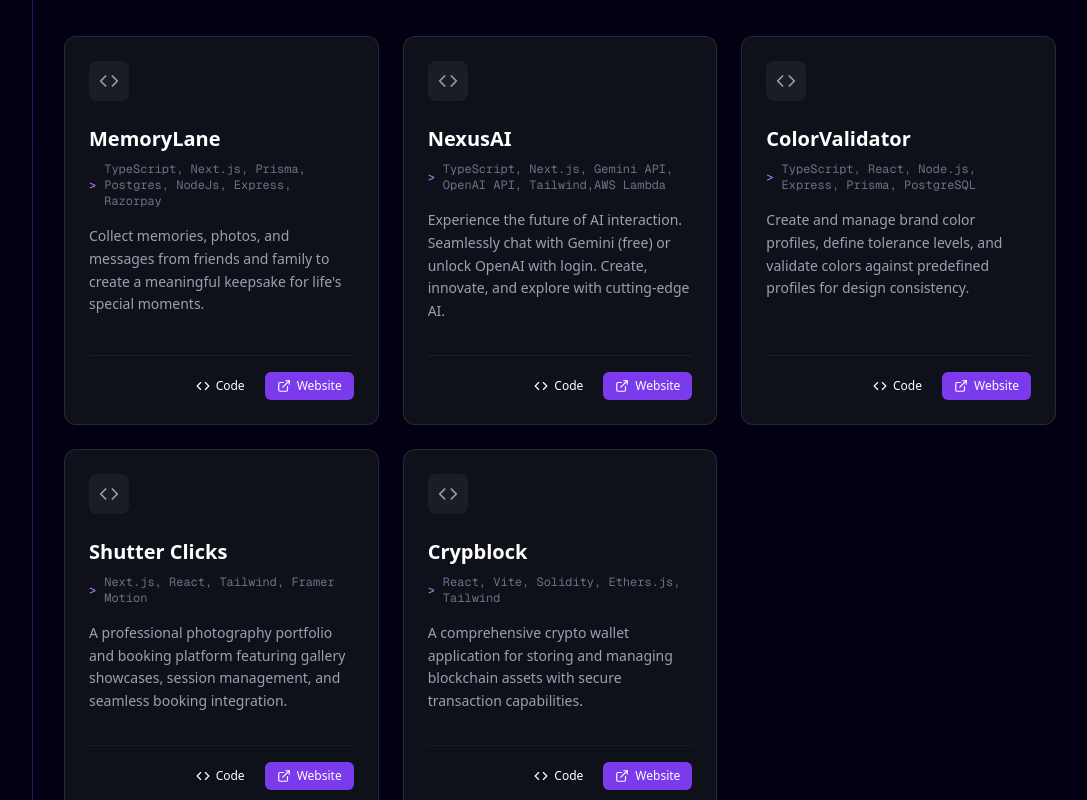
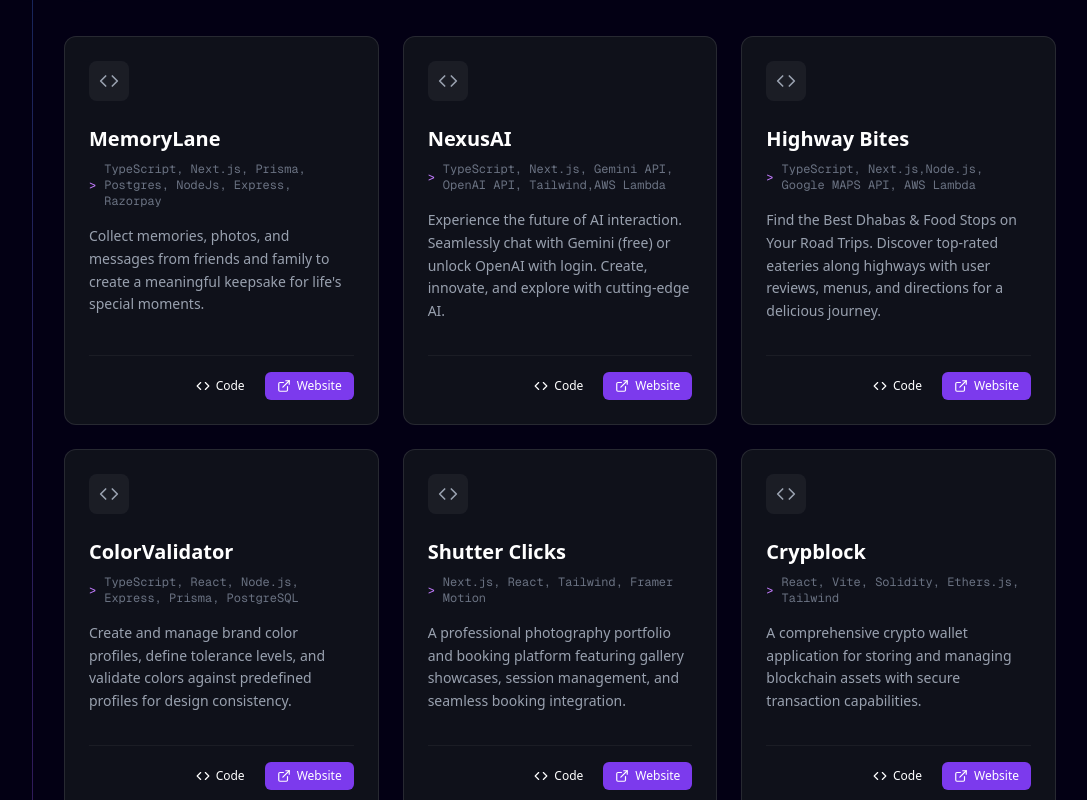
Before and after one commit to thecodedguyy/devportfolio, a Next.js app: page / in a window 1280 px wide. Shown: the part 1900-2700 px from the top of the page, without its empty margins (192-1279 px from the left). Built offline with nearby package versions, Linux system fonts and the light colour scheme.

Commit message:
added new project

```diff
--- a/components/ProjectsSection.tsx
+++ b/components/ProjectsSection.tsx
@@ -19,6 +19,13 @@
         desc: "Experience the future of AI interaction. Seamlessly chat with Gemini (free) or unlock OpenAI with login. Create, innovate, and explore with cutting-edge AI.",
         highlight: true,
         link: "https://nexusai.appx.live",
+    },
+    {
+        title: "Highway Bites",
+        stack: "TypeScript, Next.js,Node.js, Google MAPS API, AWS Lambda",
+        desc: "Find the Best Dhabas & Food Stops on Your Road Trips. Discover top-rated eateries along highways with user reviews, menus, and directions for a delicious journey.",
+        highlight: true,
+        link: "https://highwaybites.vercel.app/",
     },
     {
         title: "ColorValidator",
```
